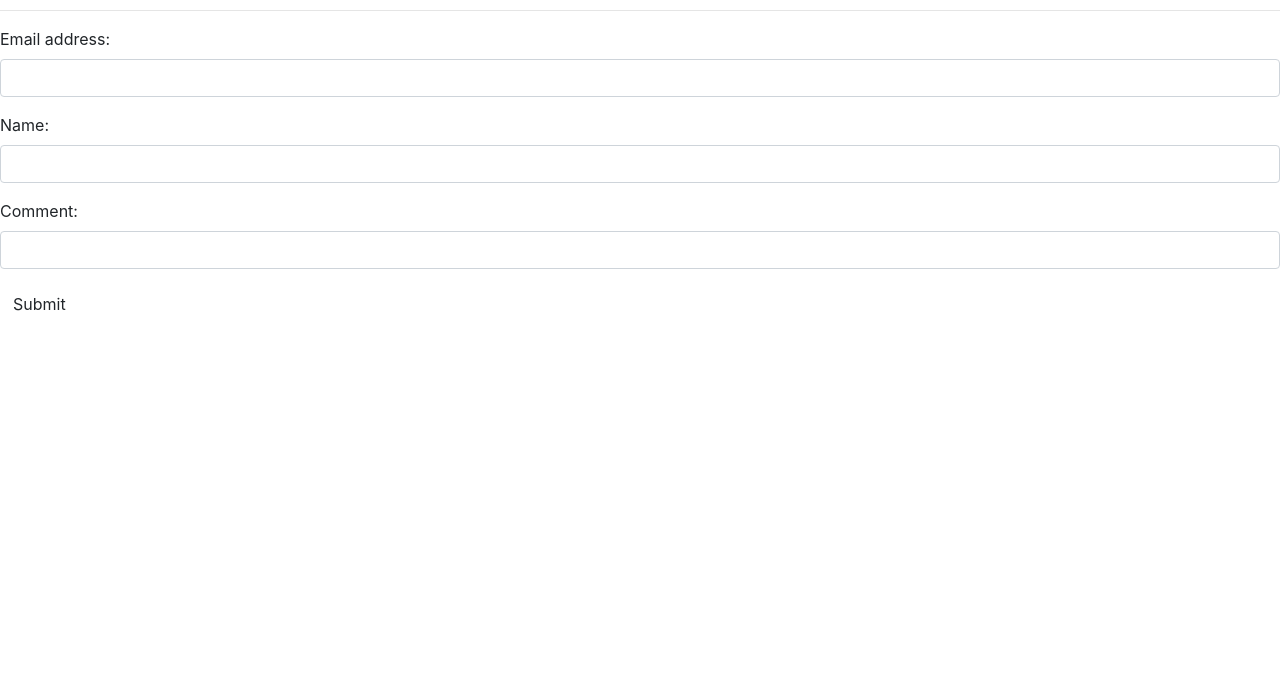
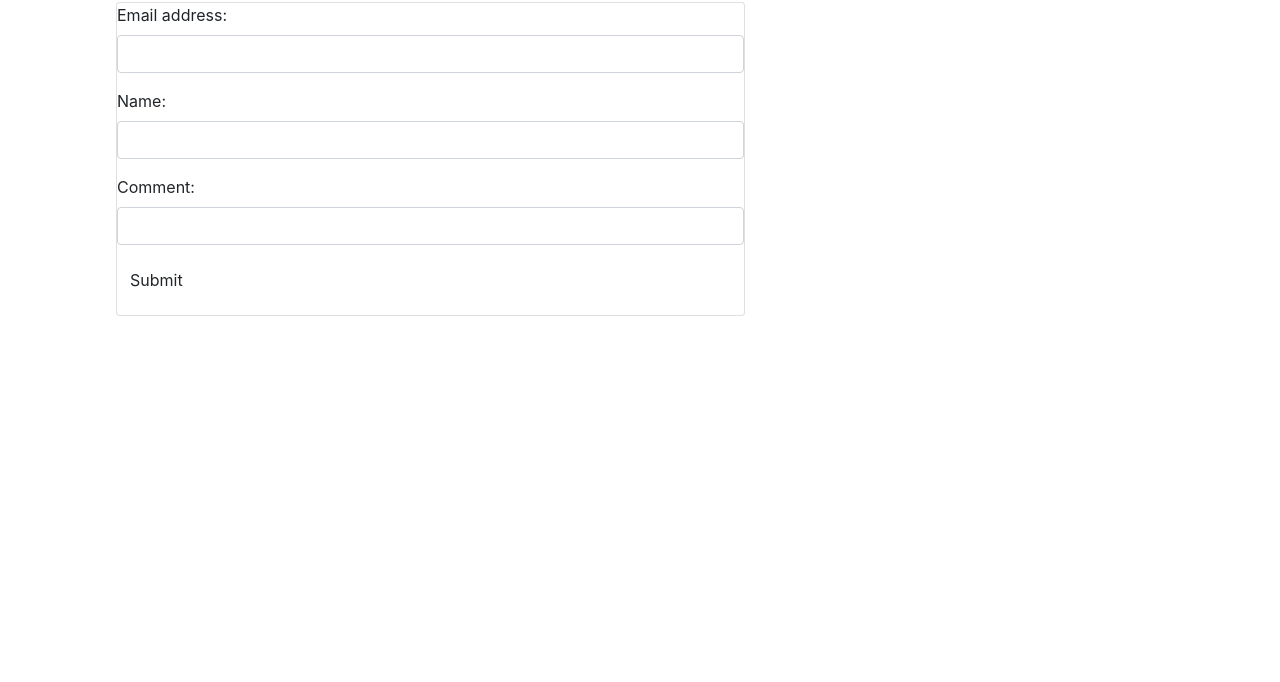
Before and after one commit to scasarez314/Bootstrap-Portfolio, a plain HTML site: page contact.html in a window 1280 px wide. Shown: the part 118-800 px from the top of the page. Drawn offline with nearby package versions, Linux system fonts and the light colour scheme.

Commit message:
added a style.css file and udpated my coloumns so that they fit nicely together on the screen.

```diff
--- a/contact.html
+++ b/contact.html
@@ -17,53 +17,46 @@
                 <li><a href="portfolio.html">Portfolio</a></li> |
             </ul>
         </nav>
-        </nav>
     </header>
 
     <body>
+        <div class="text-center">
+            <h1>Contact</h1>
+        </div>
 
-        <div class id="container">
 
-            <h1>Contact</h1>
 
-            <hr>
+        <div class="row d-flex justify-content-center">
+            <div id="contact" style="width: 80%">
+                <div class="card" style="width: 60%">
 
-            <section id="contact">
+                    <form>
 
-                <div class="contact">
-                    <form>
-                        <div class="form-group">
+                        <div class="form-group" style="50%">
                             <label for="email">Email address:</label>
-                            <input type="email" class="form-control" id="email">
+                            <input type="email" class="form-control"
+                                id="email">
                         </div>
-                        <div class="form-group">
+
+                        <div class="form-group" style="50%">
                             <label for="name">Name:</label>
                             <input type="name" class="form-control"
                                 id="name">
                         </div>
-                        <div class="form-group">
+
+                        <div class="form-group" style="height: 50%;">
                             <label for="comment">Comment:</label>
                             <input type="comment" class="form-control"
                                 id="comment">
                         </div>
+
                         <button type="submit" class="btn btn-default">Submit</button>
                     </form>
-                    <!-- <form action="action_page.php"> -->
-
-                    <!-- <label for="fname">Name:</label> -->
-                    <!-- <input type="text" id="fname" name="fullname"> -->
-
-                    <!-- <label for="lname">Email:</label> -->
-                    <!-- <input type="text" id="email" name="email"> -->
-
-                    <!-- <label for="Message">Message:</label> -->
-                    <!-- <input type="" id="Message" name="message"> -->
-
-                    <!-- <input type="submit" value="Submit"> -->
-                    <!-- </form> -->
                 </div>
 
-            </section>
+
+            </div>
+
         </div>
     </body>
 </html>
```
Also changed, not shown: index.html (+3 -4 lines), style.css (added, +11 -0 lines). Lines whose indentation alone changed are shown as unchanged.
